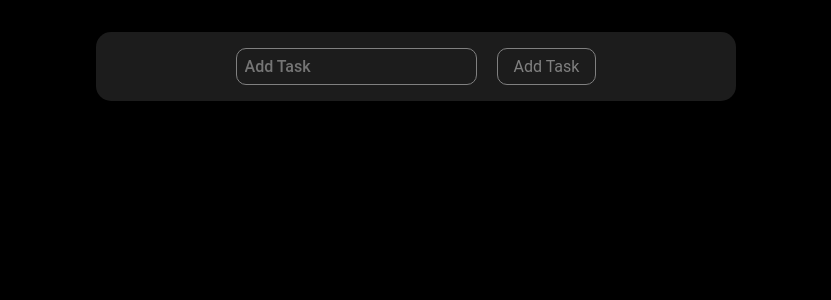
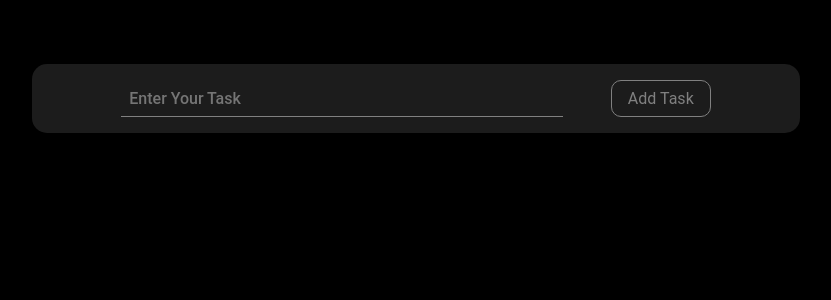
Before and after one commit to hiarun01/Todo-App, a React (Vite) app: page / in a window 1280 px wide. Shown: the top 300 px of the page, without its empty margins (224-1055 px from the left). Built offline with nearby package versions, Linux system fonts and the light colour scheme.

Commit message:
re-design ui , store user data and show on ui

```diff
--- a/src/Components/TaskFrom/TaskFrom.css
+++ /dev/null
@@ -1,42 +0,0 @@
-.task-form{
-    /* border: 0.1rem solid grey; */
-    background-color: #1c1c1c;
-    border-radius: 15px;
-    display: flex;
-    gap: 20px;
-    justify-content: center;
-    align-items: center;
-    width: 100%;
-    width: 50vw;
-    padding: 1rem;
-}
-
-.task-form input{
-    border-radius: 10px;
-    padding: 0.5rem 0.5rem;
-    font: inherit;
-    font-family: 'Roboto', sans-serif;
-    font-weight: 500;
-    font-size: 1rem;
-    background: transparent;
-    color: white;
-    border: 0.1rem solid grey;
-
-}
-
-.task-form button{
-   border: 0.1rem solid grey;
-   font: inherit;
-    font-family: 'Roboto', sans-serif;
-    cursor: pointer;
-    padding: 0.5rem 1rem;
-    border-radius: 10px;
-    background: transparent;
-    color: grey;
-
-}
-
-.task-form button:hover{
-    background-color: grey;
-    color: white;
-}
--- a/src/Components/TaskFrom/TaskFrom.jsx
+++ /dev/null
@@ -1,29 +0,0 @@
-import "./TaskFrom.css";
-
-const TaskFrom = ({value, setValue, tasks, setTasks}) => {
-  const HandleFromSubmit = (e) => {
-    e.preventDefault();
-    if (!value) return;
-    setTasks((prevTasks) => setTasks([...prevTasks, value]));
-    if (prevTasks === value) {
-      alert("Task already exists");
-    } else {
-    }
-  };
-
-  return (
-    <section>
-      <form className="task-form" onSubmit={HandleFromSubmit}>
-        <input
-          type="text"
-          placeholder="Add Task"
-          value={value}
-          onChange={(e) => setValue(e.target.value)}
-        />
-        <button type="Submit">Add Task</button>
-      </form>
-    </section>
-  );
-};
-
-export default TaskFrom;
--- /dev/null
+++ b/src/TaskList.jsx
@@ -0,0 +1,11 @@
+import "./TodoApp.css";
+
+const TaskList = ({task, i}) => {
+  return (
+    <li className="task-item" key={i}>
+      <span>{task}</span>
+    </li>
+  );
+};
+
+export default TaskList;
--- a/src/TodoApp.css
+++ b/src/TodoApp.css
@@ -2,8 +2,11 @@
     margin: 0;
     padding: 0;
     box-sizing: border-box;
+    color: white;
 
 }
+
+
 
 body{
     font-family: 'Roboto', sans-serif;
@@ -19,6 +22,89 @@ body{
     flex-direction: column;
     height: 100vh;
     width: 80vw;
-    margin: auto;
+    margin: 2rem auto;
     border-radius: 15px;
+
 }
+
+/* Task From Css */
+
+.task-form{
+    /* border: 0.1rem solid grey; */
+    background-color: #1c1c1c;
+    border-radius: 15px;
+    display: flex;
+    justify-content: center;
+    align-items: center;
+    gap: 3rem;
+    width: 60vw;
+    padding: 1rem;
+
+}
+
+.task-form input{
+
+    width: 60%;
+    padding: 0.5rem 0.5rem;
+    font: inherit;
+    font-family: 'Roboto', sans-serif;
+    font-weight: 500;
+    font-size: 1rem;
+    background: transparent;
+    color: white;
+    border-bottom: 0.1rem solid grey;
+    border-top: none;
+    border-left: none;
+    border-right: none;
+    outline: none;
+}
+
+.task-form button{
+   border: 0.1rem solid grey;
+   font: inherit;
+    font-family: 'Roboto', sans-serif;
+    cursor: pointer;
+    padding: 0.5rem 1rem;
+    border-radius: 10px;
+    background: transparent;
+    color: grey;
+
+}
+
+.task-form button:hover{
+    background-color: grey;
+    color: white;
+}
+
+/* Task List Css */
+
+.task-container{
+
+    /* border: 0.1rem solid grey; */
+    border-radius: 15px;
+    width: 80vw;
+    height: 80vh;
+    padding: 2rem;
+    display: flex;
+    justify-content: center;
+}
+
+.task-list{
+    list-style: none;
+
+
+}
+
+.task-item{
+    display: flex;
+    justify-content: center;
+    align-items: center;
+    text-decoration: none;
+    border-radius: 10px;
+    padding: 1rem;
+    width: 50vw;
+    margin: 1rem 0;
+   background-color: #1c1c1c;
+   color: white;
+   /* border: 0.1rem solid grey; */
+}
--- a/src/TodoApp.jsx
+++ b/src/TodoApp.jsx
@@ -1,30 +1,47 @@
-import TaskFrom from "./Components/TaskFrom/TaskFrom";
+import TaskList from "./TaskList";
 import "./TodoApp.css";
 import {useState} from "react";
 
 const TodoApp = () => {
   const [value, setValue] = useState("");
 
-  console.log(value);
+  const [tasks, setTasks] = useState([]);
 
-  const [tasks, setTasks] = useState([]);
+  const HandleFromSubmit = (e) => {
+    e.preventDefault();
+    if (!value) {
+      alert("Please add a task");
+      return;
+    }
+
+    if (tasks.includes(value)) {
+      alert("Task already exists");
+      setValue("");
+      return;
+    }
+    setTasks((prevTask) => [...prevTask, value]);
+    setValue("");
+  };
 
   return (
     <>
       <main className="container">
-        <section>
-          <TaskFrom
-            value={value}
-            setValue={setValue}
-            tasks={tasks}
-            setTasks={setTasks}
-          />
+        <section className="form-container">
+          <form className="task-form" onSubmit={HandleFromSubmit}>
+            <input
+              type="text"
+              placeholder="Enter Your Task"
+              value={value}
+              onChange={(e) => setValue(e.target.value)}
+            />
+            <button type="Submit">Add Task</button>
+          </form>
         </section>
-        <section>
-          <ul>
-            {tasks.map((task, index) => (
-              <li key={index}>{task}</li>
-            ))}
+        <section className="task-container">
+          <ul className="task-list">
+            {tasks.map((task, i) => {
+              return <TaskList key={i} task={task} />;
+            })}
           </ul>
         </section>
       </main>
```
